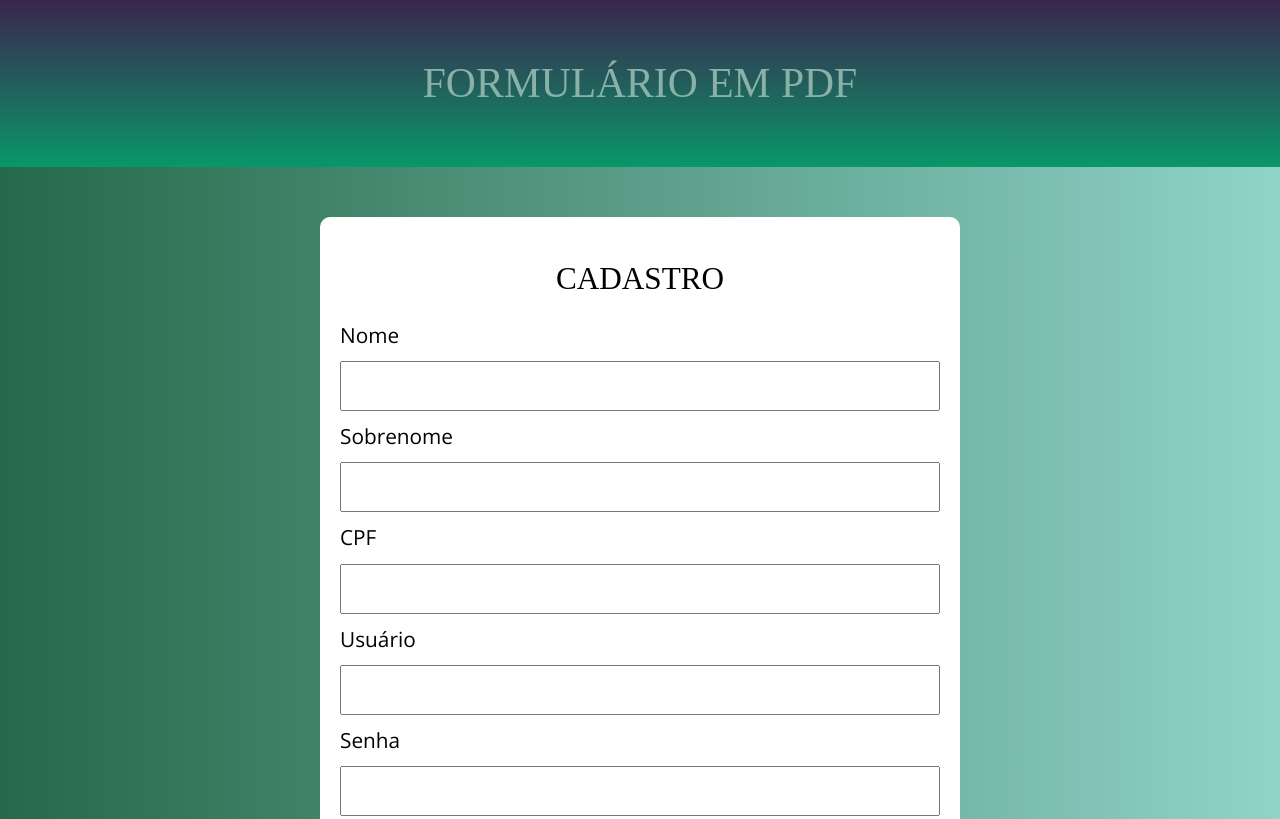
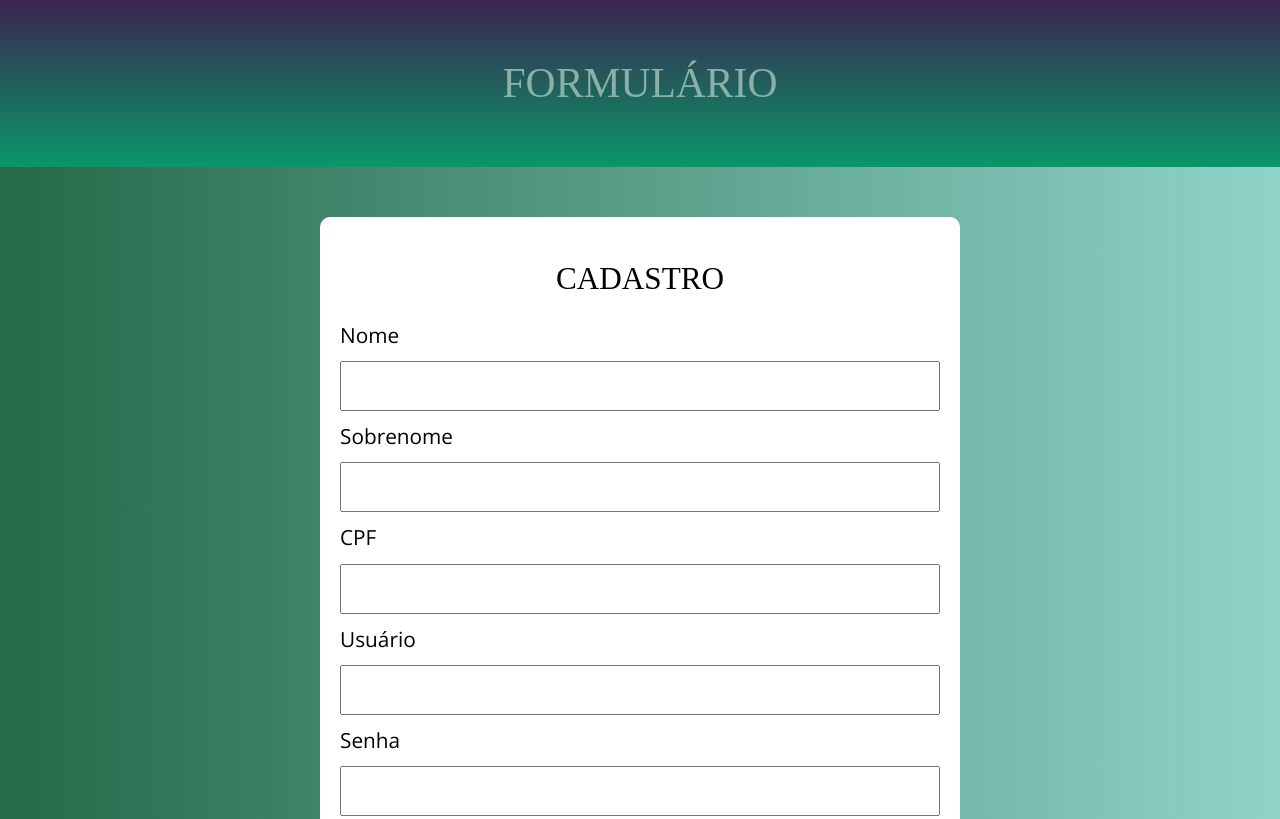
Before and after one commit to Jeferson0903/FORMULARIO, a plain HTML site: page index.html in a window 1280 px wide. Shown: the top 819 px of the page. Drawn offline with nearby package versions, Linux system fonts and the light colour scheme.

Commit message:
Update index.html

```diff
--- a/index.html
+++ b/index.html
@@ -12,7 +12,7 @@
 <body>
     <header>
         <div>
-            <h1 class="font">FORMULÁRIO EM PDF</h1>
+            <h1 class="font">FORMULÁRIO</h1>
         </div>
     </header>
 
```
